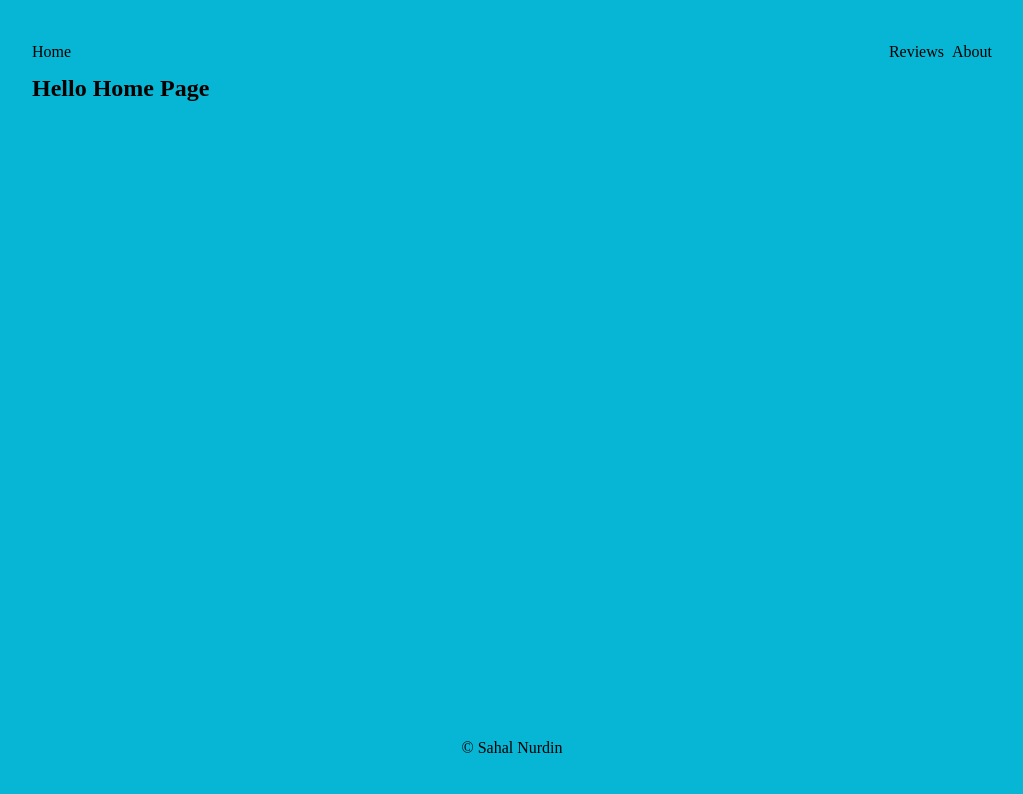
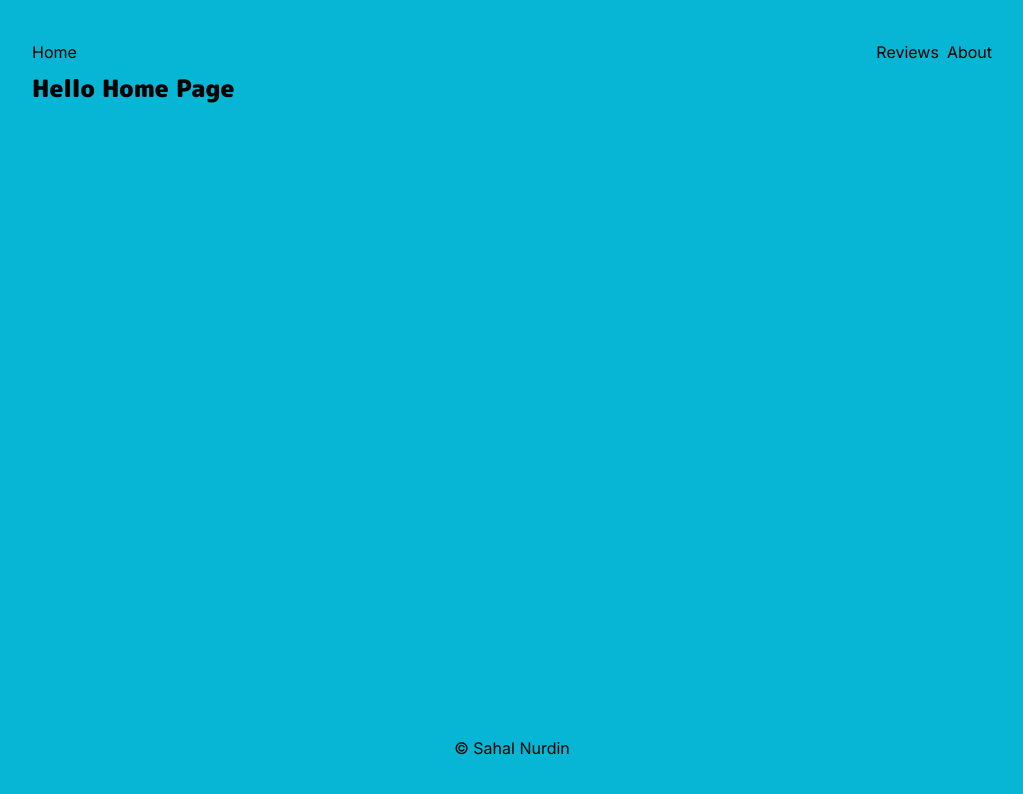
Before and after one commit to SahalN/sahalcg-reviews, a Next.js app: page / in a window 1280 px wide. Shown: the top 794 px of the page, without its empty margins (128-1151 px from the left). Built offline with nearby package versions, Linux system fonts and the light colour scheme.

Commit message:
Finish adding fonts

```diff
--- a/app/fonts.js
+++ b/app/fonts.js
@@ -10,5 +10,5 @@ export const inter = Inter({
 export const mplusrounded1c = M_PLUS_Rounded_1c({
   subsets: ["latin"],
   variable: "--font-mplusrounded1c",
-  weight: "800",
+  weight: ["900"],
 });
--- a/app/layout.jsx
+++ b/app/layout.jsx
@@ -2,11 +2,11 @@
 
 import "./globals.css";
 import Navbar from "../components/Navbar";
-import { mplusrounded1c } from "./fonts";
+import { inter, mplusrounded1c } from "./fonts";
 
 export default function RootLayout({ children }) {
   return (
-    <html lang='en' className={mplusrounded1c.variable}>
+    <html lang='en' className={`${inter.variable} ${mplusrounded1c.variable} `}>
       <body className='flex flex-col min-h-screen px-40 py-10 bg-cyan-500'>
         <header>
           <Navbar />
--- a/app/page.jsx
+++ b/app/page.jsx
@@ -1,5 +1,7 @@
 /** @format */
 
+import Heading from "@/components/Heading";
+
 export default function HomePage() {
-  return <h1 className='text-2xl font-bold '>Hello Home Page</h1>;
+  return <Heading className='text-2xl font-bold '>Hello Home Page</Heading>;
 }
--- a/components/Heading.jsx
+++ b/components/Heading.jsx
@@ -1,7 +1,5 @@
 /** @format */
 
 export default function Heading({ children }) {
-  return (
-    <h1 className='text-2xl font-bold font-mplusrounded1c '>{children}</h1>
-  );
+  return <h1 className='text-2xl font-bold font-mplusrounded1c'>{children}</h1>;
 }
```
